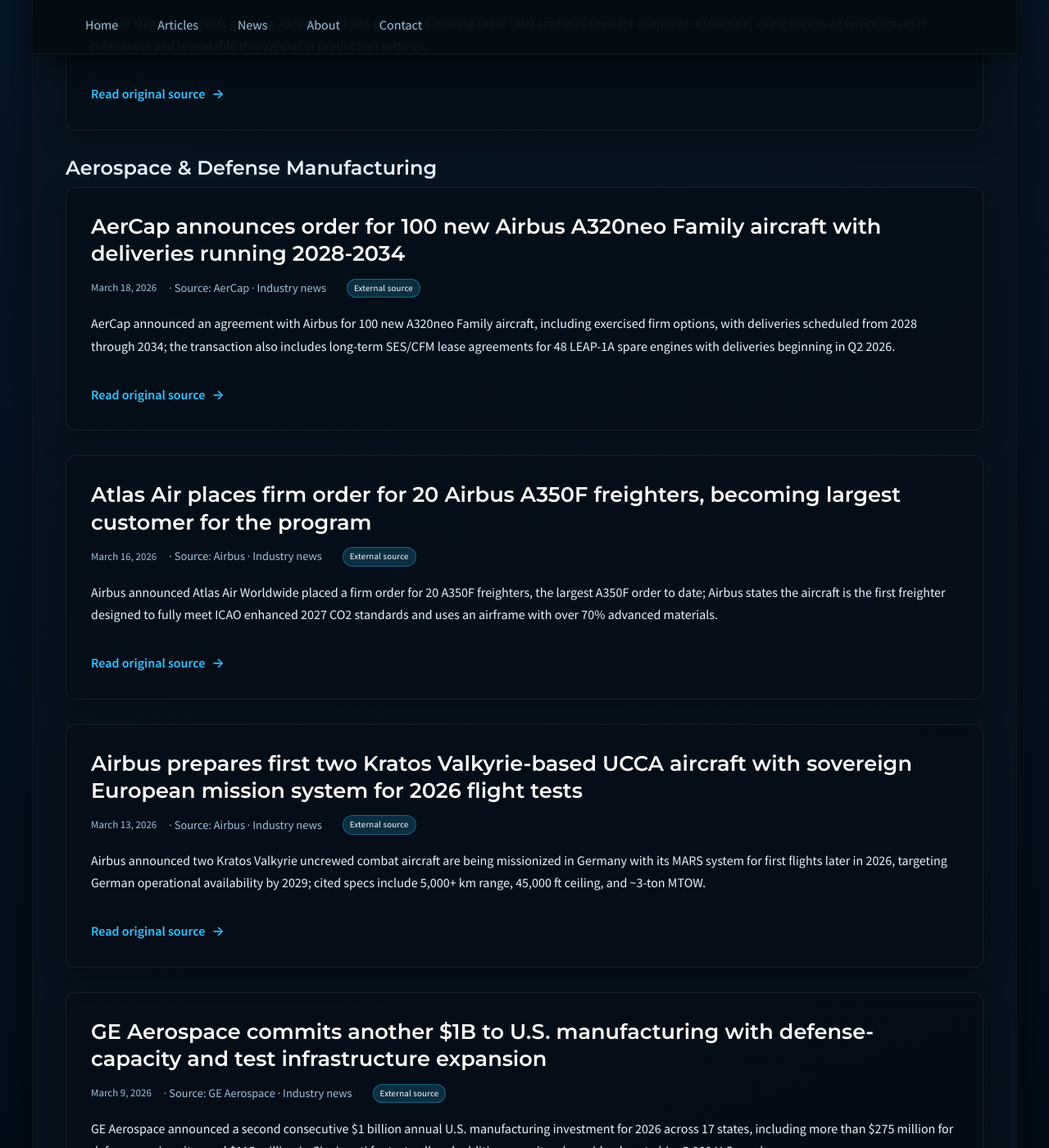
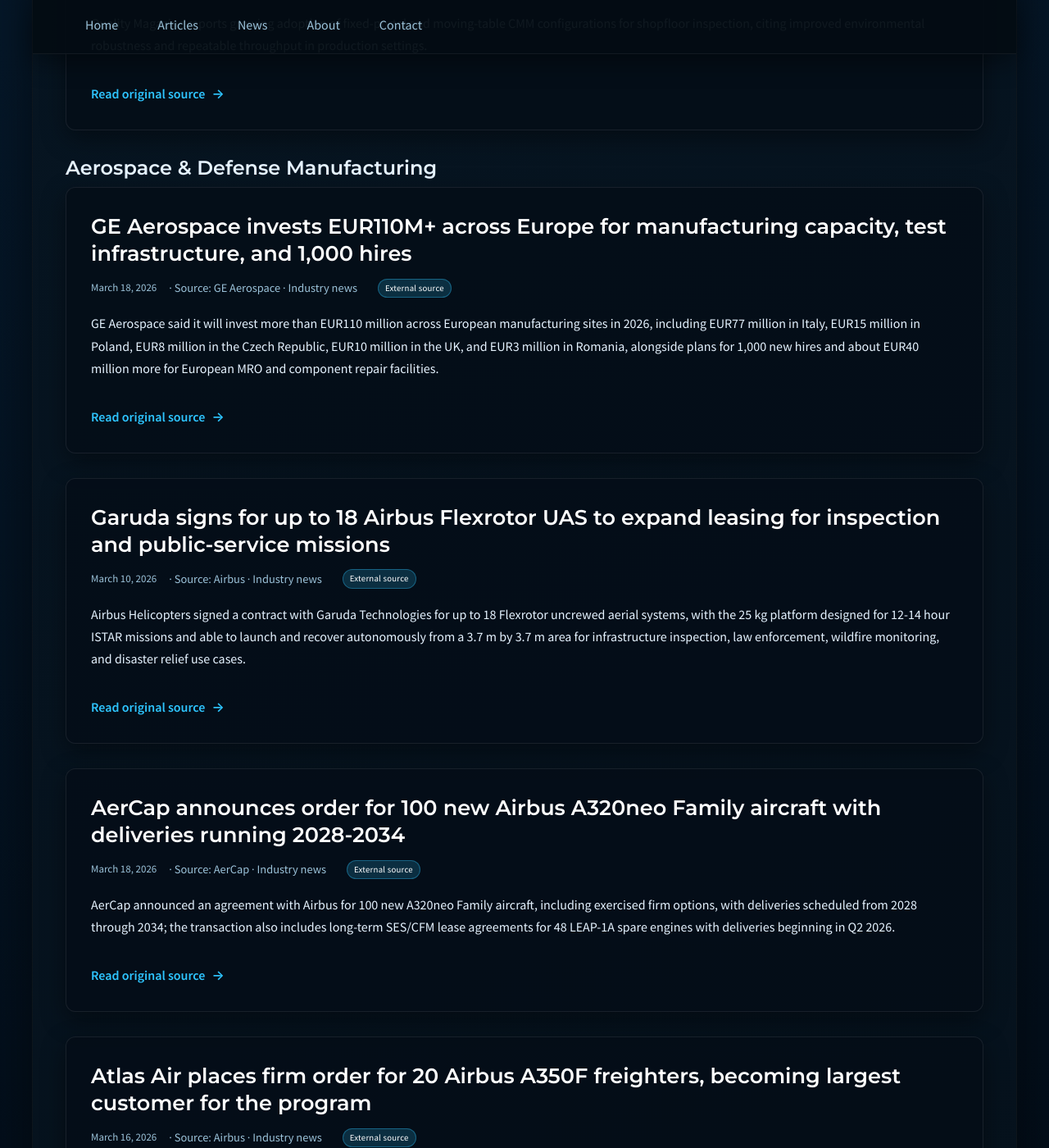
Before and after one commit to JohnForeman/MetrologyCentral, a Jekyll site: the page built from news.md, in a window 1280 px wide and 1400 px high, scrolled down 3830 px. Shown: the whole window at 82% size. Built offline with Jekyll 4.4.1, drawn with Linux system fonts in a browser that asks for light colours; some of the changed text lies outside the part shown.

Commit message:
Update news.yml with high-signal content sweep

```diff
--- a/_data/news.yml
+++ b/_data/news.yml
@@ -1,10 +1,37 @@
----
 - date: '2026-03-18'
-  title: 'AerCap announces order for 100 new Airbus A320neo Family aircraft with deliveries running 2028-2034'
+  title: GE Aerospace invests EUR110M+ across Europe for manufacturing capacity, test
+    infrastructure, and 1,000 hires
+  source: GE Aerospace
+  sector: aerospace_defense_manufacturing
+  kind: industry_news
+  summary: GE Aerospace said it will invest more than EUR110 million across European
+    manufacturing sites in 2026, including EUR77 million in Italy, EUR15 million in
+    Poland, EUR8 million in the Czech Republic, EUR10 million in the UK, and EUR3
+    million in Romania, alongside plans for 1,000 new hires and about EUR40 million
+    more for European MRO and component repair facilities.
+  url: https://www.geaerospace.com/news/press-releases/ge-aerospace-invest-eu110m-european-manufacturing-boost-workforce-development
+- date: '2026-03-10'
+  title: Garuda signs for up to 18 Airbus Flexrotor UAS to expand leasing for inspection
+    and public-service missions
+  source: Airbus
+  sector: aerospace_defense_manufacturing
+  kind: industry_news
+  summary: Airbus Helicopters signed a contract with Garuda Technologies for up to
+    18 Flexrotor uncrewed aerial systems, with the 25 kg platform designed for 12-14
+    hour ISTAR missions and able to launch and recover autonomously from a 3.7 m by
+    3.7 m area for infrastructure inspection, law enforcement, wildfire monitoring,
+    and disaster relief use cases.
+  url: https://www.airbus.com/en/newsroom/press-releases/2026-03-garuda-selects-airbus-flexrotor-to-expand-its-uas-leasing-portfolio
+- date: '2026-03-18'
+  title: AerCap announces order for 100 new Airbus A320neo Family aircraft with deliveries
+    running 2028-2034
   source: AerCap
   sector: aerospace_defense_manufacturing
   kind: industry_news
-  summary: 'AerCap announced an agreement with Airbus for 100 new A320neo Family aircraft, including exercised firm options, with deliveries scheduled from 2028 through 2034; the transaction also includes long-term SES/CFM lease agreements for 48 LEAP-1A spare engines with deliveries beginning in Q2 2026.'
+  summary: AerCap announced an agreement with Airbus for 100 new A320neo Family aircraft,
+    including exercised firm options, with deliveries scheduled from 2028 through
+    2034; the transaction also includes long-term SES/CFM lease agreements for 48
+    LEAP-1A spare engines with deliveries beginning in Q2 2026.
   url: https://www.aercap.com/news-media/press-releases/detail/626/aercap-announces-order-for-100-new-airbus-a320neo-family
 - date: '2026-03-16'
   title: Atlas Air places firm order for 20 Airbus A350F freighters, becoming largest
@@ -134,17 +161,6 @@
     metrology automation, defense MRO, aerospace, and automotive with emphasis on
     READY shopfloor CMM, CT scanning, and robotic integration linked to LK group priorities.
   url: https://www.measurement-solutions.co.uk/msl-showcases-industry-focused-innovation-at-mach-2026/
-- date: '2026-03-03'
-  title: UBB Resita adds Mitutoyo MiSTAR 555 CMM to strengthen hands-on metrology
-    training
-  source: Metrology News
-  sector: scientific_metrology
-  kind: case_study
-  summary: Metrology News reports Babes-Bolyai University Resita engineering faculty
-    deployed a Mitutoyo MiSTAR 555 through a regional development program, expanding
-    practical CMM training capacity aligned with industry-ready metrology workforce
-    development.
-  url: https://metrology.news/ubb-resita-elevates-metrology-training-with-cutting-edge-mitutoyo-cmm/
 - date: '2026-03-02'
   title: BMW launches Leipzig humanoid-robotics pilot to extend AI-enabled production
     automation
@@ -186,16 +202,6 @@
     aircraft, extending near-term commercial-aircraft production visibility and supplier
     demand across the narrowbody ecosystem.
   url: https://www.airbus.com/en/newsroom/press-releases/2026-03-air-astana-finalises-order-for-25-airbus-a320neo-family-aircraft
-- date: 2026-03-02
-  title: CMM adaptation trends highlight multi-sensor workflows and software-driven
-    data fusion in production metrology
-  source: Metrology News
-  sector: scientific_metrology
-  kind: case_study
-  summary: Metrology News outlines how multi-sensor CMM strategies and software orchestration
-    are being used to improve inspection flexibility, feature coverage, and reporting
-    consistency in advanced manufacturing environments.
-  url: https://metrology.news/cmm-adaptation-to-future-manufacturing-demands/
 - date: '2026-03-02'
   title: Volkswagen solid-state partner starts in-vehicle testing of 1,000 km-class
     battery cells
```
